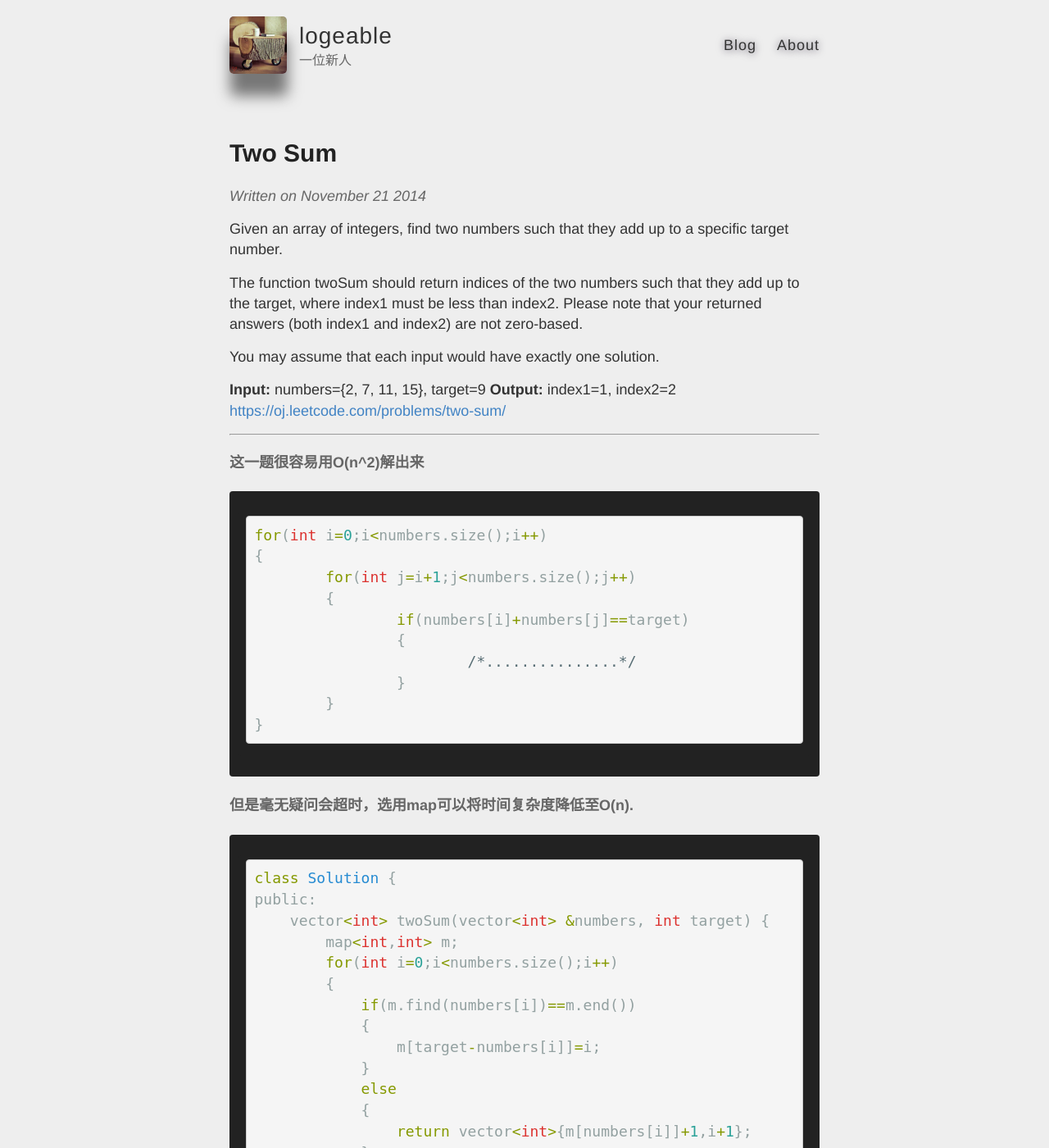
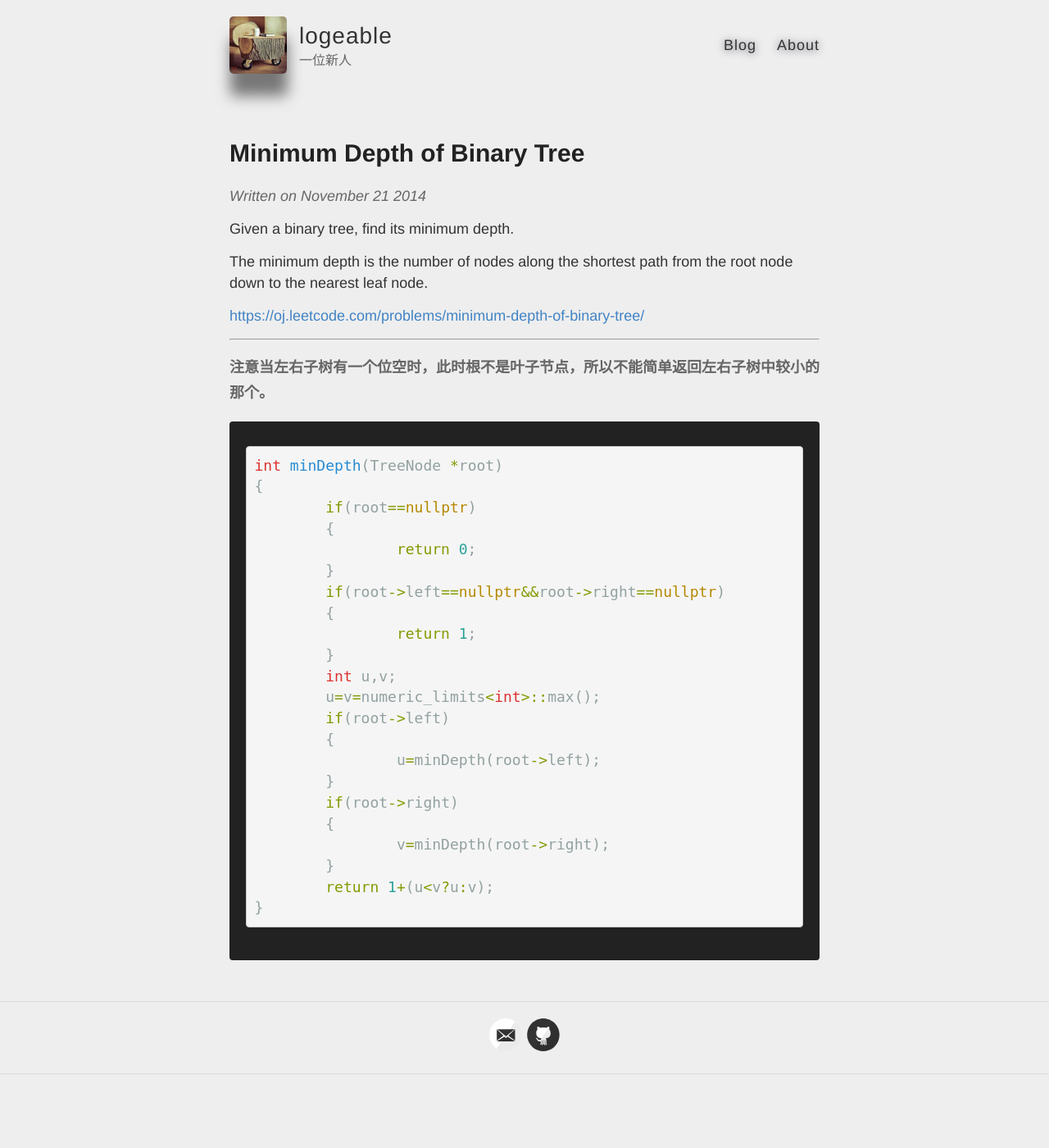
Before and after one commit to logeable/logeable.github.io, a Jekyll site: the page built from _posts/2014-11-21-Two Sum.md, in a window 1280 px wide and 1400 px high. Shown: the whole window at 82% size. Built offline with Jekyll 4.4.1, drawn with Linux system fonts in a browser that asks for light colours; Markdown is read by kramdown in place of the engine named in the settings.

Commit message:
添加新博文Minimum Depth of Binary Tree

````diff
--- a/_posts/2014-11-21-Two Sum.md
+++ b/_posts/2014-11-21-Two Sum.md
@@ -1,53 +1,41 @@
 ---
 layout: post
-title: Two Sum
+title: Minimum Depth of Binary Tree
 category: [leetcode,algorithm]
 ---
 
-Given an array of integers, find two numbers such that they add up to a specific target number.
+Given a binary tree, find its minimum depth.
 
-The function twoSum should return indices of the two numbers such that they add up to the target, where index1 must be less than index2. Please note that your returned answers (both index1 and index2) are not zero-based.
+The minimum depth is the number of nodes along the shortest path from the root node down to the nearest leaf node.
 
-You may assume that each input would have exactly one solution.
-
-**Input:** numbers={2, 7, 11, 15}, target=9
-**Output:** index1=1, index2=2
-[https://oj.leetcode.com/problems/two-sum/](https://oj.leetcode.com/problems/two-sum/)
+[https://oj.leetcode.com/problems/minimum-depth-of-binary-tree/](https://oj.leetcode.com/problems/minimum-depth-of-binary-tree/)
 
 <!--break-->
 
 ---
 
-####这一题很容易用O(n^2)解出来
+####注意当左右子树有一个位空时，此时根不是叶子节点，所以不能简单返回左右子树中较小的那个。
 ```c++
-for(int i=0;i<numbers.size();i++)
+int minDepth(TreeNode *root)
 {
-	for(int j=i+1;j<numbers.size();j++)
+	if(root==nullptr)
 	{
-		if(numbers[i]+numbers[j]==target)
-		{
-			/*...............*/
-		}
+		return 0;
 	}
+	if(root->left==nullptr&&root->right==nullptr)
+	{
+		return 1;
+	}
+	int u,v;
+	u=v=numeric_limits<int>::max();
+	if(root->left)
+	{
+		u=minDepth(root->left);
+	}
+	if(root->right)
+	{
+		v=minDepth(root->right);
+	}
+	return 1+(u<v?u:v);
 }
 ```
-####但是毫无疑问会超时，选用map可以将时间复杂度降低至O(n).
-```c++
-class Solution {
-public:
-    vector<int> twoSum(vector<int> &numbers, int target) {
-        map<int,int> m;
-        for(int i=0;i<numbers.size();i++)
-        {
-            if(m.find(numbers[i])==m.end())
-            {
-                m[target-numbers[i]]=i;
-            }
-            else
-            {
-                return vector<int>{m[numbers[i]]+1,i+1};
-            }
-        }
-    }
-};
-```
````
